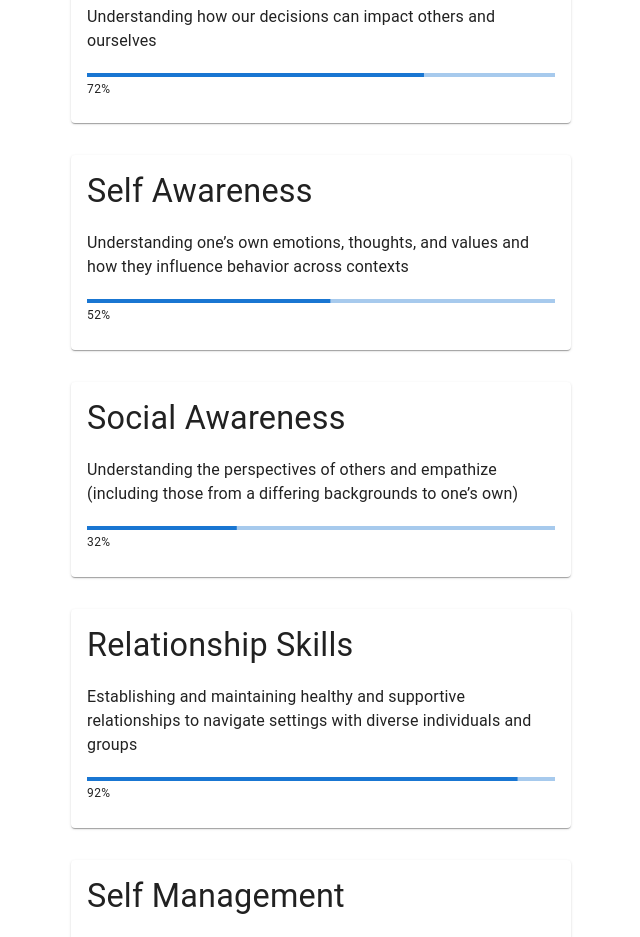
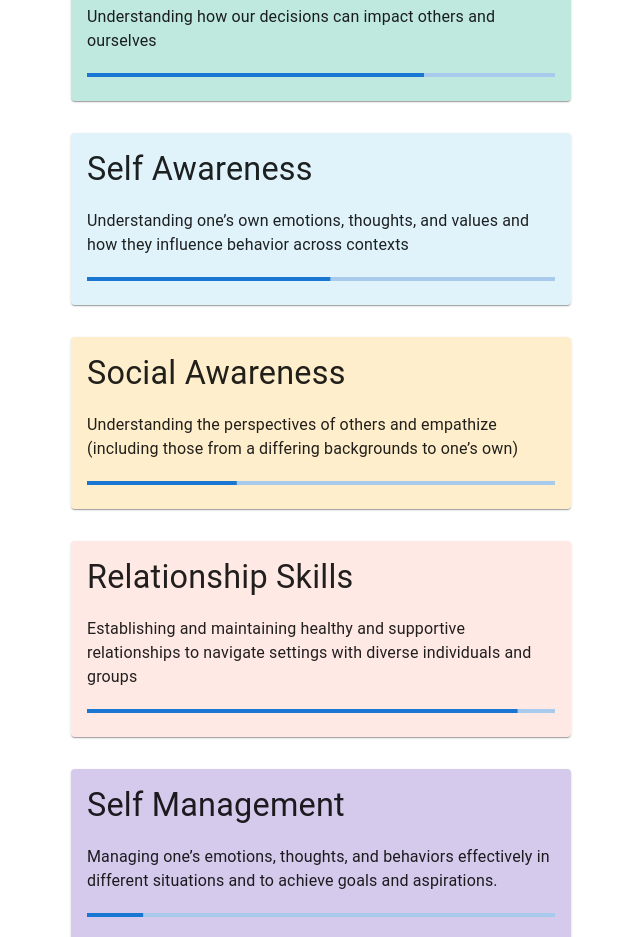
Before and after one commit to liu-caro/sel-site, a React (Create React App) app: page /activities in a window 1280 px wide. Shown: the part 300-1237 px from the top of the page, without its empty margins (319-959 px from the left). Built offline with nearby package versions, Linux system fonts and the light colour scheme.

Commit message:
added color & link as parameter for SelCard

```diff
--- a/src/App.js
+++ b/src/App.js
@@ -34,7 +34,7 @@ const App = () => {
           />
 
           {/* SEL activities pages */}
-          {/* activites: relationship skills */}
+          {/* activities: relationship skills */}
           <Route path="/rs/count-me-down" element={<RSCountMeDownActivity />} />
 
           <Route path="/example" element={<ExamplePage />} />
--- a/src/components/SelCard.js
+++ b/src/components/SelCard.js
@@ -1,19 +1,22 @@
+import { useNavigate } from 'react-router-dom';
 import Card from '@mui/material/Card';
 import CardContent from '@mui/material/CardContent';
-import CardMedia from '@mui/material/CardMedia';
 import Typography from '@mui/material/Typography';
 import LinearProgressWithLabel from '@mui/material/LinearProgress'
 
-const SelCard = ({ title, description, progress }) => {
+const SelCard = ({ title, description, progress, color, internalLink = null }) => {
+    let navigate = useNavigate();
     return (
-        <Card sx={{ maxWidth: 500 }}>
+        <Card sx={{ maxWidth: 500 }} style={{ backgroundColor: color }}
+            onClick={internalLink ? () => {
+                navigate(internalLink);
+            } : null}>
             <CardContent>
                 <Typography variant='h4'>{title}</Typography>
                 <br />
                 <Typography variant='body1'>{description}</Typography>
                 <br />
                 <LinearProgressWithLabel variant="determinate" value={progress} />
-                <Typography variant='caption'>{progress}%</Typography>
             </CardContent>
         </Card>
     )
--- a/src/screens/ActivitiesPage.js
+++ b/src/screens/ActivitiesPage.js
@@ -19,35 +19,41 @@ const ActivitiesPage = () => {
         <SelCard
           title={'Responsible Decision Making'}
           description={'Understanding how our decisions can impact others and ourselves'}
-          progress={72} />
+          progress={72}
+          color={'#00A87D40'} />
       </Grid>
 
       <Grid item m={1}>
         <SelCard
           title={'Self Awareness'}
           description={'Understanding one’s own emotions, thoughts, and values and how they influence behavior across contexts'}
-          progress={52} />
+          progress={52}
+          color={'#82CDED40'} />
       </Grid>
 
       <Grid item m={1}>
         <SelCard
           title={'Social Awareness'}
           description={'Understanding the perspectives of others and empathize (including those from a differing backgrounds to one’s own)'}
-          progress={32} />
+          progress={32}
+          color={'#FBBD3340'} />
       </Grid>
 
       <Grid item m={1}>
         <SelCard
           title={'Relationship Skills'}
           description={'Establishing and maintaining healthy and supportive relationships to navigate settings with diverse individuals and groups'}
-          progress={92} />
+          progress={92}
+          color={'#FEE9E5'}
+          internalLink={'/categories/relationship-skills'} />
       </Grid>
 
       <Grid item m={1}>
         <SelCard
           title={'Self Management'}
           description={'Managing one’s emotions, thoughts, and behaviors effectively in different situations and to achieve goals and aspirations.'}
-          progress={12} />
+          progress={12}
+          color={'#592DB540'} />
       </Grid>
 
     </Grid>
```
